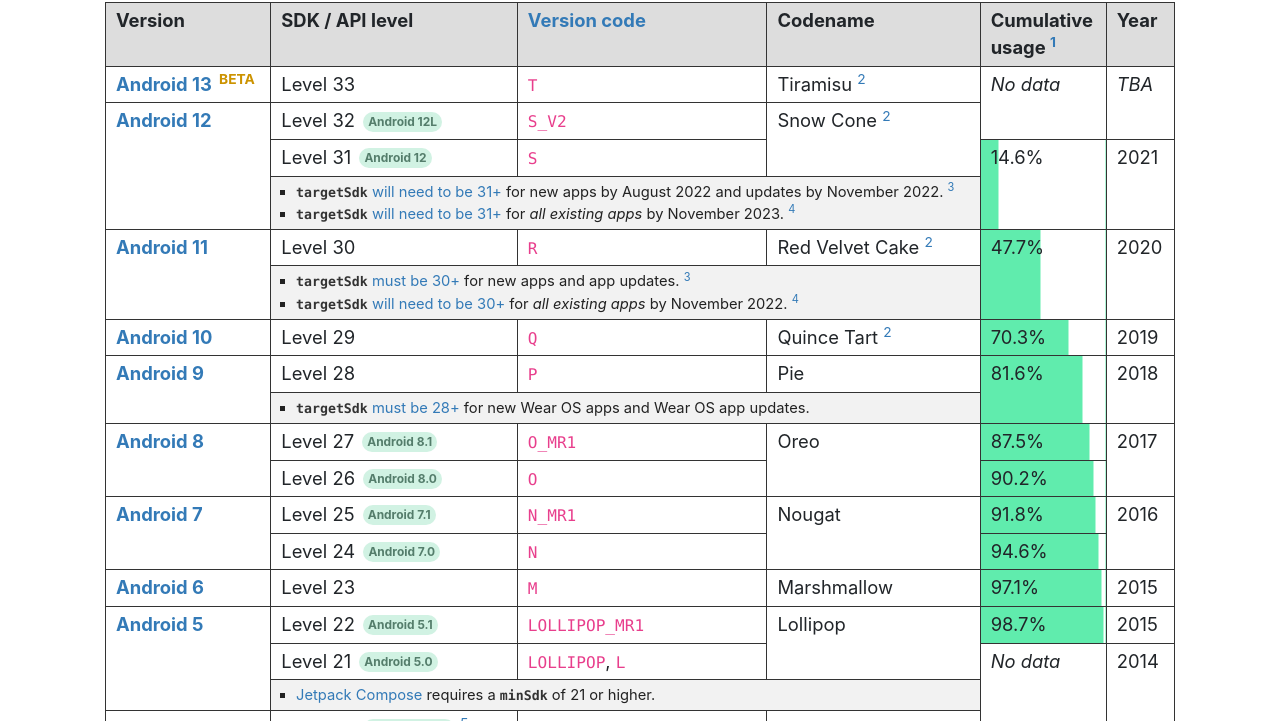
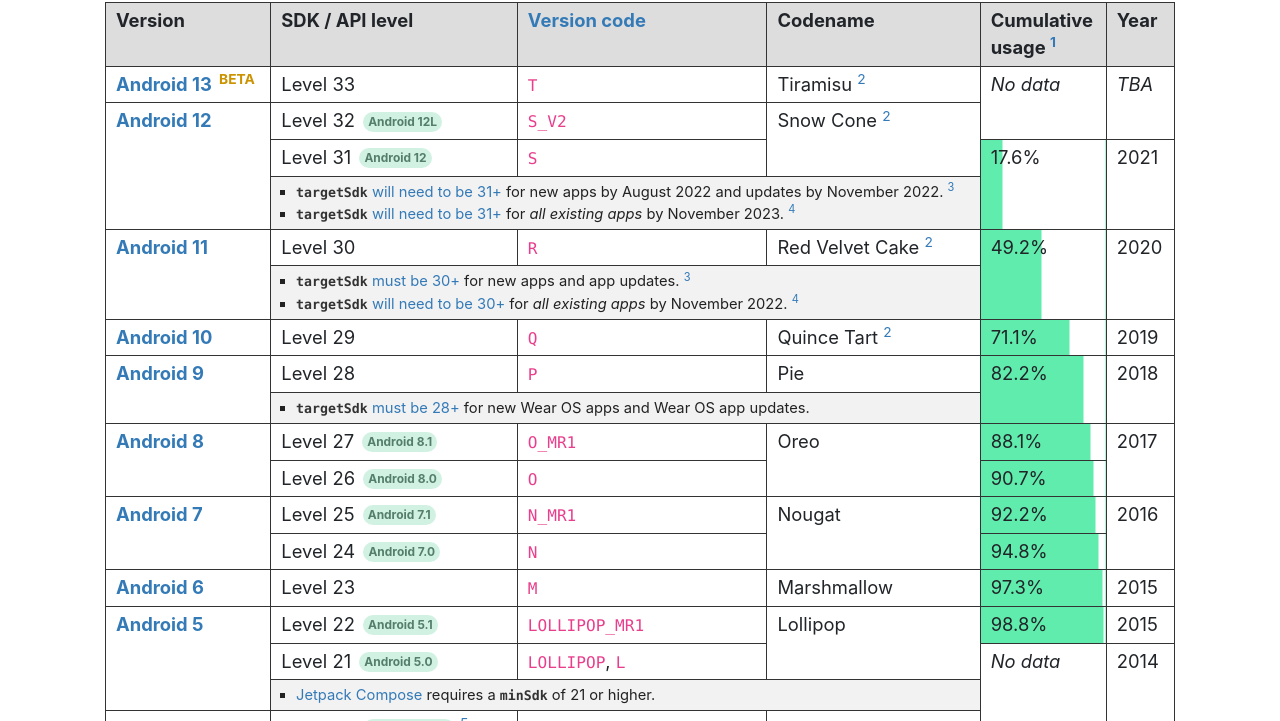
Before and after one commit to ebelinski/apilevels, a Jekyll site: the page built from index.md, in a window 1280 px wide. Shown: the part 237-958 px from the top of the page. Built offline with Jekyll 4.4.1, drawn with Linux system fonts in a browser that asks for light colours; comment, search, counter and statistics services are not loaded; some of the changed text lies outside the part shown.

Commit message:
Update data from May 2022 to June 2022

```diff
--- a/index.md
+++ b/index.md
@@ -54,7 +54,7 @@
   <tr>
     <td>Level 31 <span class="subversion">Android 12</span></td>
     <td><code>S</code></td>
-    {% include progress-cell.html rowspan=2 percentage=14.6 %}
+    {% include progress-cell.html rowspan=2 percentage=17.6 %}
     <td rowspan="2">2021</td>
   </tr>
   <tr class="table-notes"><td colspan="3">
@@ -73,7 +73,7 @@
       Red Velvet Cake
       <sup id="fnref:2"><a href="#fn:2" class="footnote">2</a></sup>
     </td>
-    {% include progress-cell.html rowspan=2 percentage=47.7 %}
+    {% include progress-cell.html rowspan=2 percentage=49.2 %}
     <td rowspan="2">2020</td>
   </tr>
   <tr class="table-notes"><td colspan="3">
@@ -92,7 +92,7 @@
       Quince Tart
       <sup id="fnref:2"><a href="#fn:2" class="footnote">2</a></sup>
     </td>
-    {% include progress-cell.html rowspan=1 percentage=70.3 %}
+    {% include progress-cell.html rowspan=1 percentage=71.1 %}
     <td>2019</td>
   </tr>
   <tr>
@@ -102,7 +102,7 @@
     <td>Level 28</td>
     <td><code>P</code></td>
     <td>Pie</td>
-    {% include progress-cell.html rowspan=2 percentage=81.6 %}
+    {% include progress-cell.html rowspan=2 percentage=82.2 %}
     <td rowspan="2">2018</td>
   </tr>
   <tr class="table-notes"><td colspan="3">
@@ -117,13 +117,13 @@
     <td>Level 27 <span class="subversion">Android 8.1</span></td>
     <td><code>O_MR1</code></td>
     <td rowspan="2">Oreo</td>
-    {% include progress-cell.html rowspan=1 percentage=87.5 %}
+    {% include progress-cell.html rowspan=1 percentage=88.1 %}
     <td rowspan="2">2017</td>
   </tr>
   <tr>
     <td>Level 26 <span class="subversion">Android 8.0</span></td>
     <td><code>O</code></td>
-    {% include progress-cell.html rowspan=1 percentage=90.2 %}
+    {% include progress-cell.html rowspan=1 percentage=90.7 %}
   </tr>
   <tr>
     <td rowspan="2">
@@ -132,13 +132,13 @@
     <td>Level 25 <span class="subversion">Android 7.1</span></td>
     <td><code>N_MR1</code></td>
     <td rowspan="2">Nougat</td>
-    {% include progress-cell.html rowspan=1 percentage=91.8 %}
+    {% include progress-cell.html rowspan=1 percentage=92.2 %}
     <td rowspan="2">2016</td>
   </tr>
   <tr>
     <td>Level 24 <span class="subversion">Android 7.0</span></td>
     <td><code>N</code></td>
-    {% include progress-cell.html rowspan=1 percentage=94.6 %}
+    {% include progress-cell.html rowspan=1 percentage=94.8 %}
   </tr>
   <tr>
     <td>
@@ -147,7 +147,7 @@
     <td>Level 23</td>
     <td><code>M</code></td>
     <td>Marshmallow</td>
-    {% include progress-cell.html rowspan=1 percentage=97.1 %}
+    {% include progress-cell.html rowspan=1 percentage=97.3 %}
     <td>2015</td>
   </tr>
   <tr>
@@ -157,7 +157,7 @@
     <td>Level 22 <span class="subversion">Android 5.1</span></td>
     <td><code>LOLLIPOP_MR1</code></td>
     <td rowspan="2">Lollipop</td>
-    {% include progress-cell.html rowspan=1 percentage=98.7 %}
+    {% include progress-cell.html rowspan=1 percentage=98.8 %}
     <td>2015</td>
   </tr>
   <tr>
@@ -340,7 +340,7 @@
 <div class="footnotes">
   <ol>
     <li id="fn:1">
-      <p>Cumulative usage distribution figures were last updated on <b>May 31, 2022</b> using data from <a href="https://gs.statcounter.com/android-version-market-share/mobile-tablet/worldwide">Statcounter GlobalStats</a>. These figures may have changed significantly since the last update. You may update the figures yourself with a <a href="https://github.com/ebelinski/apilevels">pull request</a>. <a href="#fnref:1" class="reversefootnote">↩</a></p>
+      <p>Cumulative usage distribution figures were last updated on <b>July 1, 2022</b> using data from <a href="https://gs.statcounter.com/android-version-market-share/mobile-tablet/worldwide">Statcounter GlobalStats</a>. These figures may have changed significantly since the last update. You may update the figures yourself with a <a href="https://github.com/ebelinski/apilevels">pull request</a>. <a href="#fnref:1" class="reversefootnote">↩</a></p>
     </li>
     <li id="fn:2">
       <p>The codenames for Android 10 and above in the table are the internal codenames. Beginning with Android 10, Google dropped the usage of codenames publicly.</p>
```
